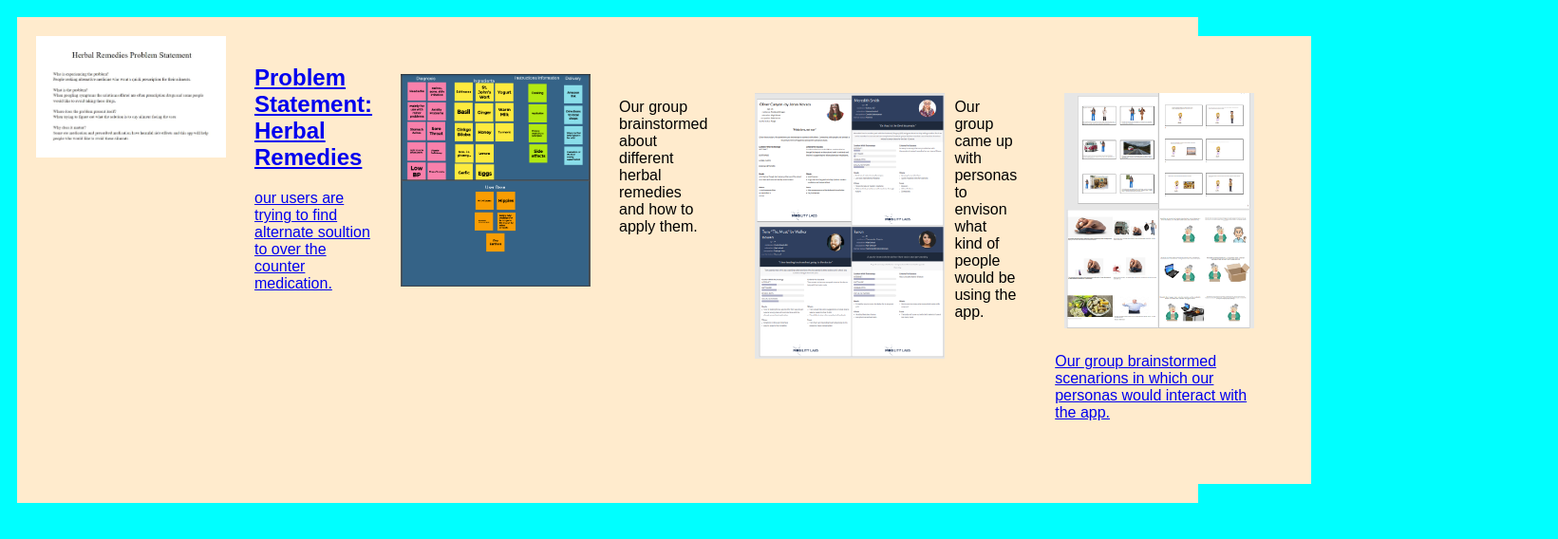
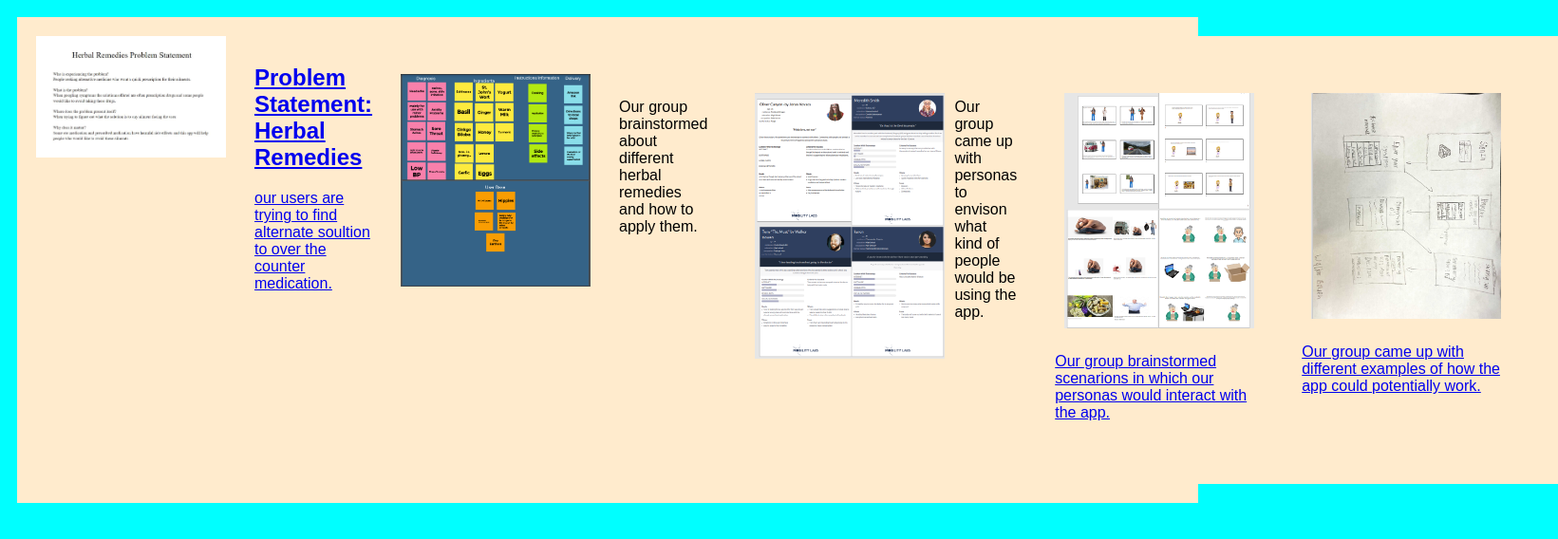
Before and after one commit to WalkerBowen/WalkerBowenOG.github.io, a plain HTML site: page index.html in a window 1280 px wide. Shown: the part 48-616 px from the top of the page at 95% size, 1641 px wide, since content can reach past the window. Drawn offline with Linux system fonts and the light colour scheme.

Commit message:
Add files via upload

```diff
--- a/index.html
+++ b/index.html
@@ -29,5 +29,10 @@ Our group brainstormed about different herbal remedies and how to apply them.
         Our group brainstormed scenarions in which our personas would interact with the app.
     </p>
 </section>
-<a href
+<section class ="assignment">
+    <a href = "files/sketches.pdf"><img src = "images/sketchesimg.PNG"</a>
+    <p>
+        Our group came up with different examples of how the app could potentially work.
+    </p>
 </section>
+</section>
```
Also changed, not shown: images/sketchesimg.PNG (added), 1 other file.
